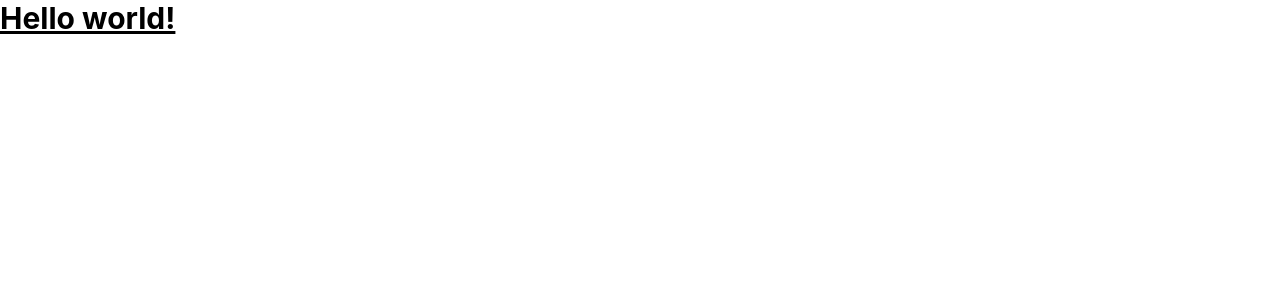
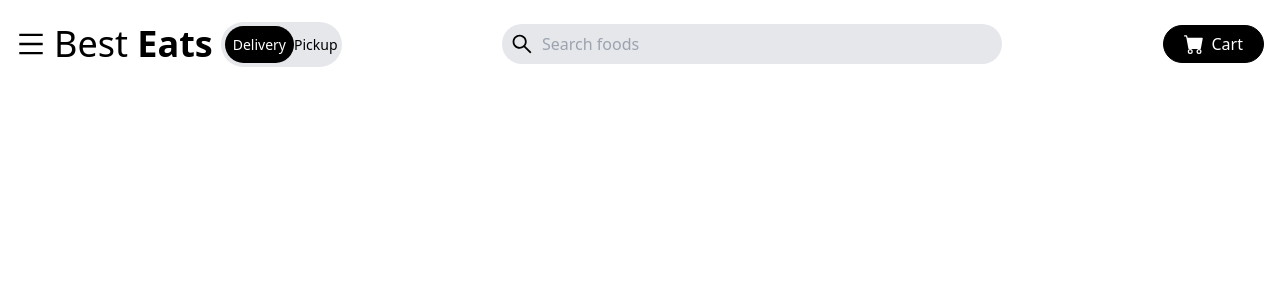
Before and after one commit to Mohamed-khaled0/food-app-react-tailwind, a React (Create React App) app: page / in a window 1280 px wide. Shown: the top 300 px of the page. Built offline with nearby package versions, Linux system fonts and the light colour scheme.

Commit message:
Create navbar section

```diff
--- a/package.json
+++ b/package.json
@@ -8,6 +8,7 @@
     "@testing-library/user-event": "^13.5.0",
     "react": "^18.3.1",
     "react-dom": "^18.3.1",
+    "react-icons": "^5.3.0",
     "react-scripts": "5.0.1",
     "web-vitals": "^2.1.4"
   },
@@ -36,6 +37,8 @@
     ]
   },
   "devDependencies": {
+    "autoprefixer": "^10.4.20",
+    "postcss": "^8.4.47",
     "tailwindcss": "^3.4.14"
   }
 }
--- /dev/null
+++ b/postcss.config.js
@@ -0,0 +1,6 @@
+module.exports = {
+  plugins: {
+    tailwindcss: {},
+    autoprefixer: {},
+  },
+}
--- a/src/App.js
+++ b/src/App.js
@@ -1,9 +1,13 @@
+import Navbar from "./components/Navbar";
+import './index.css';
 
 function App() {
   return (
-     <h1 className="text-3xl font-bold underline">
-      Hello world!
-    </h1>
+  <div className="App">
+    <Navbar />
+
+  </div>
+
   );
 }
 
--- /dev/null
+++ b/src/components/Navbar.jsx
@@ -0,0 +1,101 @@
+import React, { useState } from "react";
+import {
+  AiFillTag,
+  AiOutlineClose,
+  AiOutlineMenu,
+  AiOutlineSearch,
+} from "react-icons/ai";
+import { BsFillCartFill, BsFillSaveFill } from "react-icons/bs";
+import { FaUserFriends, FaWallet } from "react-icons/fa";
+import { MdFavorite, MdHelp } from "react-icons/md";
+import { TbTruckDelivery } from "react-icons/tb";
+
+export default function Navbar() {
+  const [nav, setNav] = useState(false);
+
+  return (
+    <div className="max-w-[1600px] mx-auto flex justify-between items-center p-4">
+      <div className="flex items-center">
+        <div className="cursor-pointer">
+          <AiOutlineMenu
+            onClick={() => {
+              setNav(true);
+            }}
+            size={30}
+          />
+        </div>
+        <h1 className="text-2xl sm:text-3xl  lg:text-4xl p-2">
+          Best <span className="font-bold">Eats</span>
+        </h1>
+        <div className="hidden lg:flex items-center bg-gray-200 rounded-full p-1 text-[14px]">
+          <p className="bg-black text-white rounded-full p-2">Delivery</p>
+          <p>Pickup</p>
+        </div>
+      </div>
+      {/* Search */}
+      <div className="bg-gray-200 rounded-full flex items-center px-2 w-[200px] sm:w-[400px] lg:w-[500px]">
+        <AiOutlineSearch size={24} />
+        <input
+          className="bg-transparent p-2 focus:outline-none"
+          type="text"
+          placeholder="Search foods"
+        />
+      </div>
+      {/* Card */}
+      <button className="flex bg-black text-white justify-center items-center py-1.5 rounded-full">
+        <BsFillCartFill size={20} className="mr-2" />
+        Cart
+      </button>
+      {/* Mobil Menu */}
+      {nav ? (
+        <div className="bg-black/80 fixed w-full h-screen z-10 top-0 left-0"></div>
+      ) : (
+        ""
+      )}
+      {/* Side drawer menu */}
+      <div
+        className={
+          nav
+            ? "fixed top-0 left-0 w-[300px] h-screen bg-white z-10 duration-300"
+            : "fixed top-0 left-[-100%] w-[300px] h-screen bg-white z-10 duration-300"
+        }
+      >
+        <AiOutlineClose
+          onClick={() => {
+            setNav(false);
+          }}
+          size={28}
+          className="absolute right-4 top-4 cursor-pointer"
+        />
+        <h2 className="text-2xl p-4">
+          Best <span className="font-bold">Eats</span>
+        </h2>
+        <nav>
+          <ul className="flex flex-col p-4 text-gray-800 cursor-pointer">
+            <li className="text-xl py-4 flex">
+              <TbTruckDelivery size={25} className="mr-4" /> Orders
+            </li>
+            <li className="text-xl py-4 flex">
+              <MdFavorite size={25} className="mr-4" /> Favorites
+            </li>
+            <li className="text-xl py-4 flex">
+              <FaWallet size={25} className="mr-4" /> Wallet
+            </li>
+            <li className="text-xl py-4 flex">
+              <MdHelp size={25} className="mr-4" /> Help
+            </li>
+            <li className="text-xl py-4 flex">
+              <AiFillTag size={25} className="mr-4" /> Promotions
+            </li>
+            <li className="text-xl py-4 flex">
+              <BsFillSaveFill size={25} className="mr-4" /> Best Ones
+            </li>
+            <li className="text-xl py-4 flex">
+              <FaUserFriends size={25} className="mr-4" /> Invite Friends
+            </li>
+          </ul>
+        </nav>
+      </div>
+    </div>
+  );
+}
--- a/src/index.css
+++ b/src/index.css
@@ -2,17 +2,9 @@
 @tailwind components;
 @tailwind utilities;
 
-
-body {
-  margin: 0;
-  font-family: -apple-system, BlinkMacSystemFont, 'Segoe UI', 'Roboto', 'Oxygen',
-    'Ubuntu', 'Cantarell', 'Fira Sans', 'Droid Sans', 'Helvetica Neue',
-    sans-serif;
-  -webkit-font-smoothing: antialiased;
-  -moz-osx-font-smoothing: grayscale;
+/* Custom styles */
+@layer base {
+  button {
+    @apply border border-black rounded-xl px-5 py-1;
+  }
 }
-
-code {
-  font-family: source-code-pro, Menlo, Monaco, Consolas, 'Courier New',
-    monospace;
-}
--- a/src/index.js
+++ b/src/index.js
@@ -2,7 +2,6 @@ import React from 'react';
 import ReactDOM from 'react-dom/client';
 import './index.css';
 import App from './App';
-import reportWebVitals from './reportWebVitals';
 
 const root = ReactDOM.createRoot(document.getElementById('root'));
 root.render(
@@ -10,8 +9,3 @@ root.render(
     <App />
   </React.StrictMode>
 );
-
-// If you want to start measuring performance in your app, pass a function
-// to log results (for example: reportWebVitals(console.log))
-// or send to an analytics endpoint. Learn more: https://bit.ly/CRA-vitals
-reportWebVitals();
```
Also changed, not shown: tailwind.config.js (line endings or trailing spaces), 1 other file (tests, documents, lock files or other folders).
